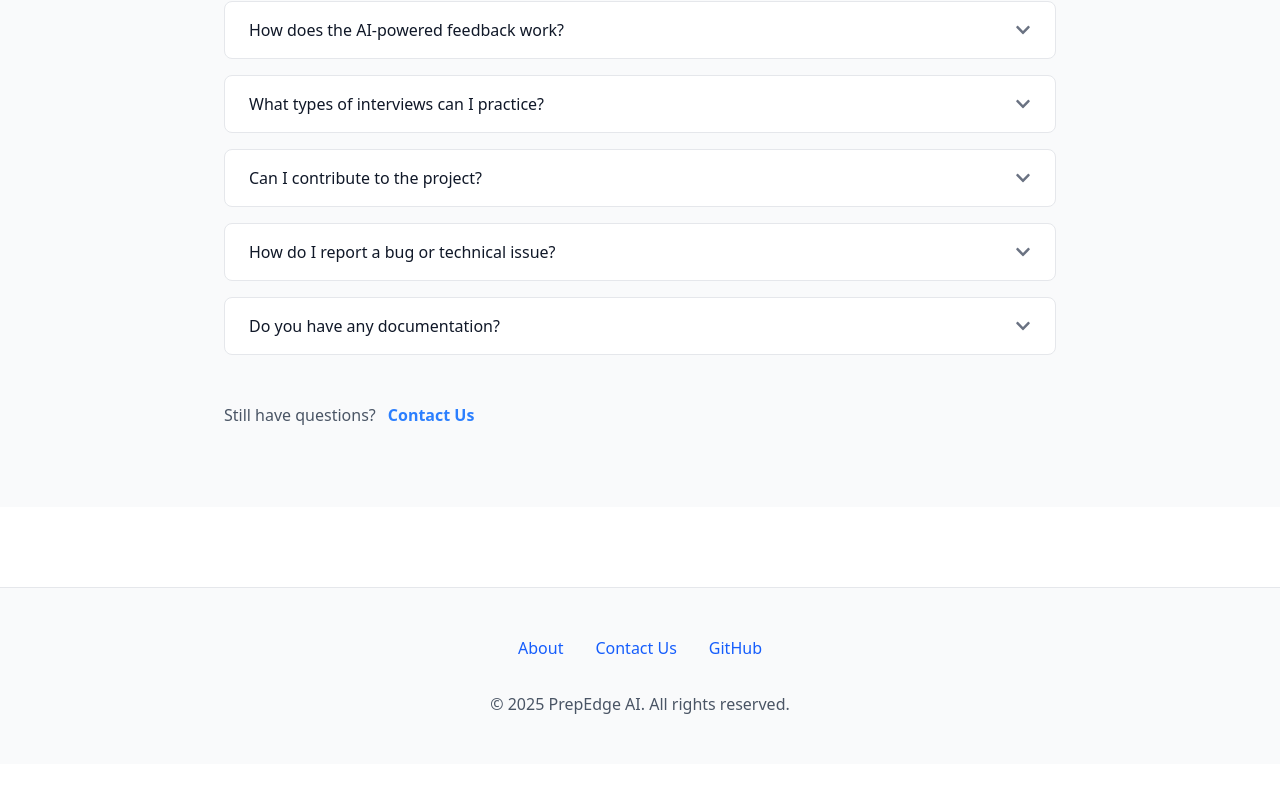
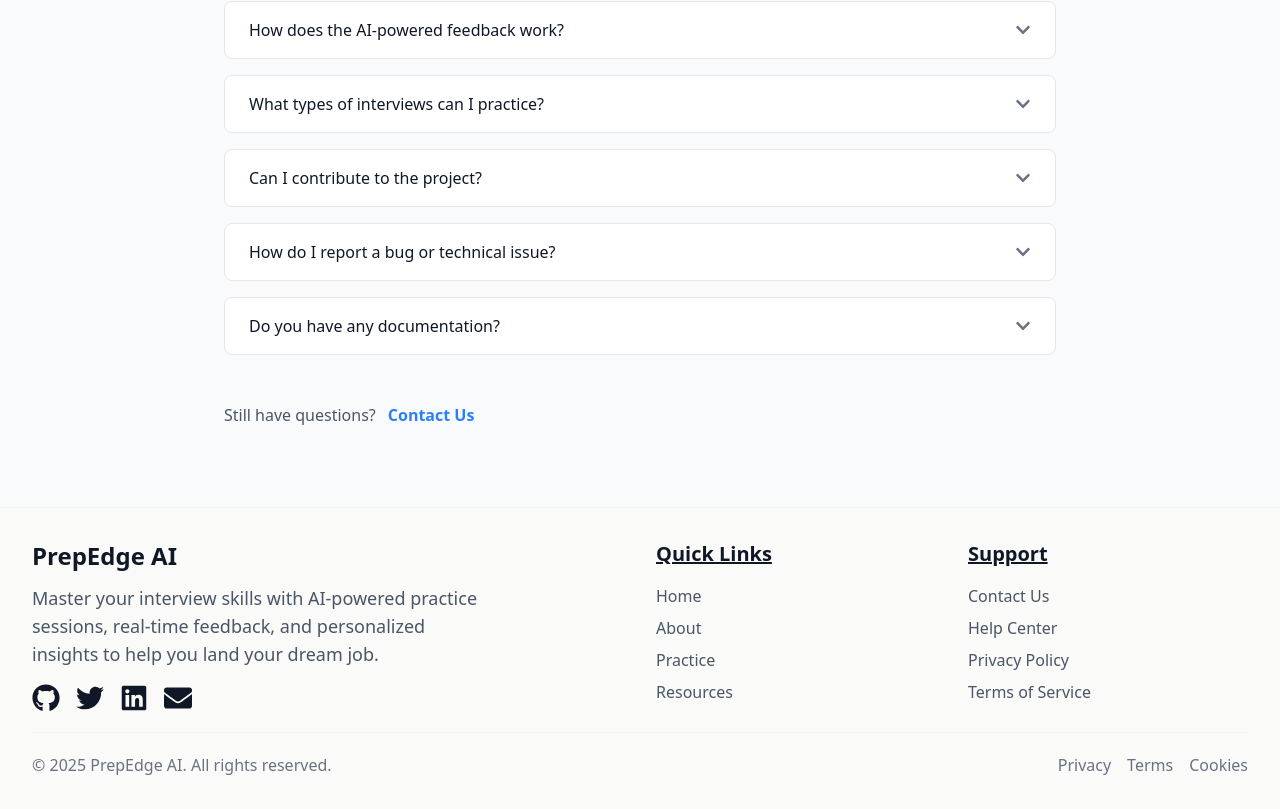
Before and after one commit to je-recopuerto/PrepEdge-AI, a React (Vite) app in the folder client/: page /contact in a window 1280 px wide. Shown: the part 1274-2083 px from the top of the page. Before the commit the page ends 2038 px from the top, so only its background shows below. Built offline with nearby package versions, Linux system fonts and the light colour scheme; no server answers.

Commit message:
modified footer

```diff
--- a/client/src/components/Footer.jsx
+++ b/client/src/components/Footer.jsx
@@ -1,35 +1,129 @@
 import { Link } from "react-router-dom";
+import { FaGithub, FaTwitter, FaLinkedin, FaEnvelope } from "react-icons/fa";
 
 export default function Footer() {
   return (
-		<footer className="bg-gray-50 border-t border-gray-200 mt-20">
-			<div className="max-w-7xl mx-auto px-4 sm:px-6 lg:px-8 py-12">
-				<div className="flex flex-col md:flex-row justify-center items-center space-y-4 md:space-y-0 md:space-x-8">
-					<Link
-						to="/about"
-						className="text-blue-600 hover:text-blue-700 transition-colors"
+    <footer className="bg-[#fafaf9] text-gray-900 border-t border-gray-100">
+      <div className="max-w-7xl mx-auto px-4 sm:px-6 lg:px-8 py-8">
+        <div className="grid grid-cols-1 md:grid-cols-4 gap-8">
+          {/* Brand Section */}
+          <div className="col-span-1 md:col-span-2">
+            <div className="flex items-center space-x-2 mb-3">
+              <span className="text-2xl font-bold text-gray-900">PrepEdge AI</span>
+            </div>
+            <p className="text-lg text-gray-600 mb-4 max-w-md">
+              Master your interview skills with AI-powered practice sessions, real-time feedback,
+              and personalized insights to help you land your dream job.
+            </p>
+            <div className="flex space-x-4">
+              <a
+                href="https://github.com"
+                target="_blank"
+                rel="noopener noreferrer"
+                className="text-gray-900 hover:text-cyan-500 transition-colors duration-200"
+                aria-label="GitHub"
               >
+                <FaGithub className="h-7 w-7" />
+              </a>
+              <a
+                href="https://twitter.com"
+                target="_blank"
+                rel="noopener noreferrer"
+                className="text-gray-900 hover:text-cyan-500 transition-colors duration-200"
+                aria-label="Twitter"
+              >
+                <FaTwitter className="h-7 w-7" />
+              </a>
+              <a
+                href="https://linkedin.com"
+                target="_blank"
+                rel="noopener noreferrer"
+                className="text-gray-900 hover:text-cyan-500 transition-colors duration-200"
+                aria-label="LinkedIn"
+              >
+                <FaLinkedin className="h-7 w-7" />
+              </a>
+              <a
+                href="https://www.gmail.com"
+                className="text-gray-900 hover:text-cyan-500 transition-colors duration-200"
+                aria-label="Email"
+              >
+                <FaEnvelope className="h-7 w-7" />
+              </a>
+            </div>
+          </div>
+
+		  {/* Quick Links */}
+          <div>
+            <h3 className="text-xl font-semibold mb-4"><u>Quick Links</u></h3>
+            <ul className="space-y-2">
+              <li>
+                <Link to="/" className="text-gray-600 hover:text-cyan-500 hover:scale-112 transition-all duration-200 inline-block">
+                  Home
+                </Link>
+              </li>
+              <li>
+                <Link to="/about" className="text-gray-600 hover:text-cyan-500 hover:scale-112 transition-all duration-200 inline-block">
                   About
                 </Link>
-					<Link
-						to="/contact#contact-form"
-						className="text-blue-600 hover:text-blue-700 transition-colors"
-					>
+              </li>
+              <li>
+                <Link to="/interview/setup" className="text-gray-600 hover:text-cyan-500 hover:scale-112 transition-all duration-200 inline-block">
+                  Practice
+                </Link>
+              </li>
+              <li>
+                <Link to="/resources" className="text-gray-600 hover:text-cyan-500 hover:scale-112 transition-all duration-200 inline-block">
+                  Resources
+                </Link>
+              </li>
+            </ul>
+          </div>
+
+          {/* Support */}
+          <div>
+            <h3 className="text-xl font-semibold mb-4"><u>Support</u></h3>
+            <ul className="space-y-2">
+              <li>
+                <Link to="/contact" className="text-gray-600 hover:text-cyan-500 hover:scale-112 transition-all duration-200 inline-block">
                   Contact Us
                 </Link>
-					<a
-						href="https://github.com/coderuzumaki/prepedge-ai"
-						target="_blank"
-						rel="noopener noreferrer"
-						className="text-blue-600 hover:text-blue-700 transition-colors flex items-center"
-					>
-						GitHub
-					</a>
+              </li>
+              <li>
+                <Link to="#" className="text-gray-600 hover:text-cyan-500 hover:scale-112 transition-all duration-200 inline-block">
+                  Help Center
+                </Link>
+              </li>
+              <li>
+                <Link to="#" className="text-gray-600 hover:text-cyan-500 hover:scale-112 transition-all duration-200 inline-block">
+                  Privacy Policy
+                </Link>
+              </li>
+              <li>
+                <Link to="#" className="text-gray-600 hover:text-cyan-500 hover:scale-112 transition-all duration-200 inline-block">
+                  Terms of Service
+                </Link>
+              </li>
+            </ul>
           </div>
-				<div className="text-center mt-8 ">
-					<p className="text-gray-600">
-						{`© ${new Date().getFullYear()} PrepEdge AI. All rights reserved.`}
+        </div>
+
+        {/* Bottom Section */}
+        <div className="border-t border-gray-100 mt-5 pt-5 flex flex-col md:flex-row justify-between items-center">
+          <p className="text-gray-500 text-[14px] sm:text-[16px] md:text-[18px] lg:text-[16px]">
+            © {new Date().getFullYear()} PrepEdge AI. All rights reserved.
           </p>
+          <div className="flex space-x-4 mt-4 md:mt-0">
+            <Link to="#" className="text-gray-500 hover:text-cyan-500 text-[14px] sm:text-[16px] md:text-[18px] lg:text-[16px] transition-colors duration-200">
+              Privacy
+            </Link>
+            <Link to="#" className="text-gray-500 hover:text-cyan-500 text-[14px] sm:text-[16px] md:text-[18px] lg:text-[16px] transition-colors duration-200">
+              Terms
+            </Link>
+            <Link to="#" className="text-gray-500 hover:text-cyan-500 text-[14px] sm:text-[16px] md:text-[18px] lg:text-[16px] transition-colors duration-200">
+              Cookies
+            </Link>
+          </div>
         </div>
       </div>
     </footer>
```
Also changed, not shown: 1 other file (tests, documents, lock files or other folders). Lines whose indentation alone changed are shown as unchanged.
